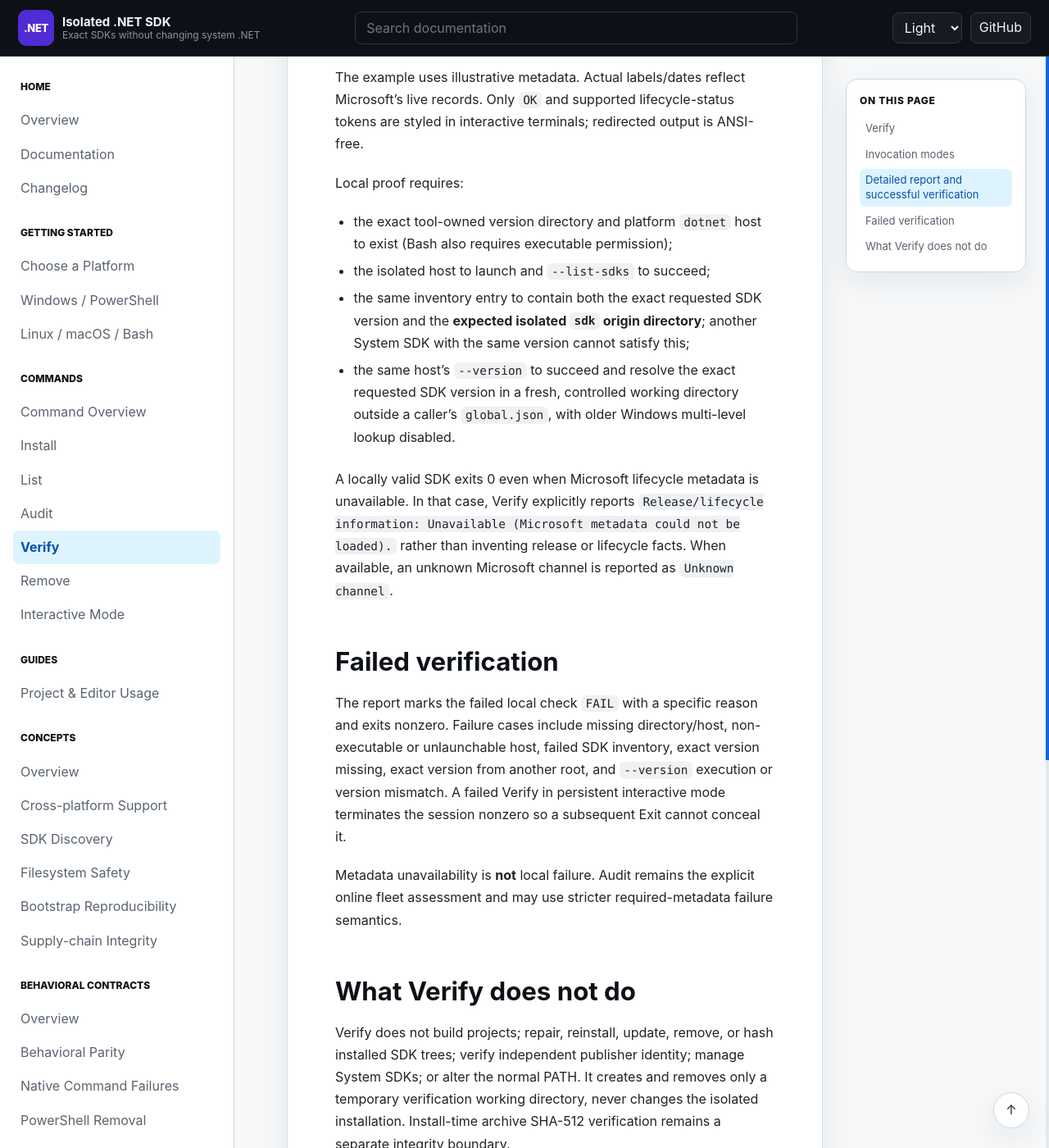
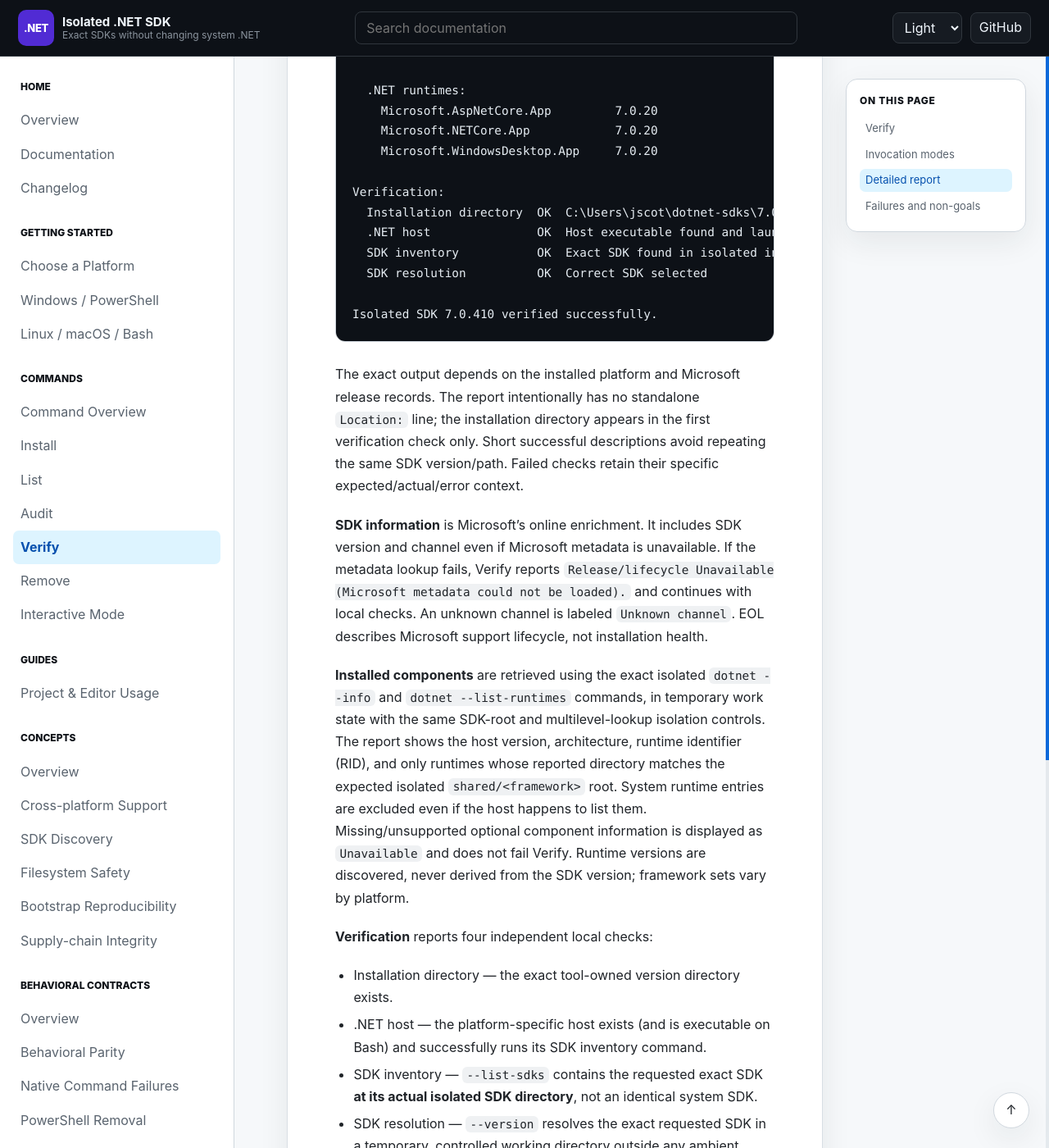
Before and after one commit to infoconex/isolated-dotnet-sdk, a Jekyll site: the page built from docs/commands/verify.md, in a window 1280 px wide and 1400 px high, scrolled down 1413 px. Shown: the whole window at 82% size. Built offline with Jekyll 4.4.1, drawn with Linux system fonts in a browser that asks for light colours; our own code applies the rules of GitHub Pages for plain Markdown files; some of the changed text lies outside the part shown.

Commit message:
docs: describe Verify's vertical report and optional local component diagnostics

````diff
--- a/docs/commands/verify.md
+++ b/docs/commands/verify.md
@@ -1,54 +1,68 @@
 # Verify
 
-Verify is the read-only, detailed single-SDK report for one exact SDK already installed under the isolated SDK root. The local validation outcome is authoritative; online Microsoft lifecycle/servicing metadata is best-effort enrichment.
+Verify is a read-only, detailed single-SDK report for an exact version already installed under the isolated SDK root. **Local proof determines success or failure**; online Microsoft lifecycle/servicing information and installed-component diagnostics are optional enrichment.
 
-For exact direct-command syntax, see [Windows / PowerShell](../getting-started/windows-powershell.md#verify-an-isolated-sdk) or [Linux and macOS / Bash](../getting-started/linux-macos-bash.md#verify-an-isolated-sdk).
+For direct-command syntax, see [Windows / PowerShell](../getting-started/windows-powershell.md#verify-an-isolated-sdk) or [Linux and macOS / Bash](../getting-started/linux-macos-bash.md#verify-an-isolated-sdk).
 
 ## Invocation modes
 
-Verify is available as a one-shot exact-version command or through `V. Verify an isolated SDK` on the persistent Main menu. The interactive picker lists isolated versions newest to oldest; System SDKs are never targets. Both modes call the same local proof and reporting logic. Terminal-backed interactive results remain visible until Enter acknowledges them and then return to the Verify list. Captured and redirected sessions do not wait for acknowledgement.
+Verify is available as a one-shot exact-version command or through `V. Verify an isolated SDK` on the persistent Main menu. The interactive picker lists isolated versions newest to oldest; System SDKs are never targets. Both modes share the same validation and report. Interactive terminal results remain visible until Enter acknowledges them and return to the Verify list. Captured/redirected execution does not pause.
 
-## Detailed report and successful verification
+## Detailed report
 
-Verify presents the same structured release type, prerelease/lifecycle state, servicing/update indication, exact SDK release date (`Release:`), future authoritative Go Live date, and end-of-support date (`EOS:`) as Audit. It uses Audit's classification rules and lifecycle styling, not a separately inferred status.
+Verify presents labeled information for one SDK rather than Audit's compact multi-SDK row. It uses Audit's exact classification logic, colors, and release facts (including prerelease labels, Go Live, EOL, release date, EOS date, and available updates). Dates and update fields appear only when available.
 
-A report also includes the isolated location and individual local results:
+Example for a real-style Windows installation of SDK 7.0.410 (the local component values reflect the owner's sample; Microsoft metadata is subject to availability):
 
 ```text
 Verify isolated .NET SDK
 
-  10.0.100  LTS  Active  Release: 2025-11-11  EOS: 2028-11-14  Update -> 10.0.401
+SDK information:
+  SDK version         7.0.410
+  .NET channel        7.0
+  Support type        STS
+  Status              EOL
+  SDK release date    2024-05-28
+  Channel EOS date    2024-05-14
 
-Location: <isolated version directory>
+Installed components:
+  Host version        7.0.20
+  Architecture        x64
+  Runtime identifier  win10-x64
+
+  .NET runtimes:
+    Microsoft.AspNetCore.App         7.0.20
+    Microsoft.NETCore.App            7.0.20
+    Microsoft.WindowsDesktop.App     7.0.20
 
 Verification:
-  Installation directory  OK  <isolated version directory>
-  .NET host               OK  <isolated dotnet host>
-  SDK inventory           OK  10.0.100 from <isolated version directory>/sdk
-  SDK resolution          OK  10.0.100
+  Installation directory  OK  C:\Users\jscot\dotnet-sdks\7.0.410
+  .NET host               OK  Host executable found and launched
+  SDK inventory           OK  Exact SDK found in isolated installation
+  SDK resolution          OK  Correct SDK selected
 
-Isolated SDK 10.0.100 verified successfully.
+Isolated SDK 7.0.410 verified successfully.
 ```
 
-The example uses illustrative metadata. Actual labels/dates reflect Microsoft's live records. Only `OK` and supported lifecycle-status tokens are styled in interactive terminals; redirected output is ANSI-free.
+The exact output depends on the installed platform and Microsoft release records. The report intentionally has no standalone `Location:` line; the installation directory appears in the first verification check only. Short successful descriptions avoid repeating the same SDK version/path. Failed checks retain their specific expected/actual/error context.
 
-Local proof requires:
+**SDK information** is Microsoft's online enrichment. It includes SDK version and channel even if Microsoft metadata is unavailable. If the metadata lookup fails, Verify reports `Release/lifecycle   Unavailable (Microsoft metadata could not be loaded).` and continues with local checks. An unknown channel is labeled `Unknown channel`. EOL describes Microsoft support lifecycle, not installation health.
 
-- the exact tool-owned version directory and platform `dotnet` host to exist (Bash also requires executable permission);
-- the isolated host to launch and `--list-sdks` to succeed;
-- the same inventory entry to contain both the exact requested SDK version and the **expected isolated `sdk` origin directory**; another System SDK with the same version cannot satisfy this;
-- the same host's `--version` to succeed and resolve the exact requested SDK version in a fresh, controlled working directory outside a caller's `global.json`, with older Windows multi-level lookup disabled.
+**Installed components** are retrieved using the exact isolated `dotnet --info` and `dotnet --list-runtimes` commands, in temporary work state with the same SDK-root and multilevel-lookup isolation controls. The report shows the host version, architecture, runtime identifier (RID), and only runtimes whose reported directory matches the expected isolated `shared/<framework>` root. System runtime entries are excluded even if the host happens to list them. Missing/unsupported optional component information is displayed as `Unavailable` and does not fail Verify. Runtime versions are discovered, never derived from the SDK version; framework sets vary by platform.
 
-A locally valid SDK exits 0 even when Microsoft lifecycle metadata is unavailable. In that case, Verify explicitly reports `Release/lifecycle information: Unavailable (Microsoft metadata could not be loaded).` rather than inventing release or lifecycle facts. When available, an unknown Microsoft channel is reported as `Unknown channel`.
+**Verification** reports four independent local checks:
 
-## Failed verification
+- Installation directory — the exact tool-owned version directory exists.
+- .NET host — the platform-specific host exists (and is executable on Bash) and successfully runs its SDK inventory command.
+- SDK inventory — `--list-sdks` contains the requested exact SDK **at its actual isolated SDK directory**, not an identical system SDK.
+- SDK resolution — `--version` resolves the exact requested SDK in a temporary, controlled working directory outside any ambient `global.json`, with old Windows multilevel fallback disabled.
 
-The report marks the failed local check `FAIL` with a specific reason and exits nonzero. Failure cases include missing directory/host, non-executable or unlaunchable host, failed SDK inventory, exact version missing, exact version from another root, and `--version` execution or version mismatch. A failed Verify in persistent interactive mode terminates the session nonzero so a subsequent Exit cannot conceal it.
+Only `OK` and applicable lifecycle-status tokens are styled in interactive terminals; redirected/captured output is ANSI-free.
 
-Metadata unavailability is **not** local failure. Audit remains the explicit online fleet assessment and may use stricter required-metadata failure semantics.
+## Failures and non-goals
 
-## What Verify does not do
+A failed local check is shown as `FAIL` with a precise reason and exits nonzero. Failed Verify in persistent interactive mode terminates the session nonzero so a later Exit cannot conceal the problem. Microsoft metadata and optional diagnostic failure never turn successful local verification into failure.
 
-Verify does not build projects; repair, reinstall, update, remove, or hash installed SDK trees; verify independent publisher identity; manage System SDKs; or alter the normal PATH. It creates and removes only a temporary verification working directory, never changes the isolated installation. Install-time archive SHA-512 verification remains a separate integrity boundary.
+Verify does not compile applications, repair/reinstall/update/remove SDKs, calculate installation sizes, hash extracted SDK trees, authenticate independent publishers, scan for CVEs, manage System SDKs, change PATH, or alter SDK content. The SHA-512 verification of the Microsoft archive occurs at install time and is a separate integrity boundary.
 
 See [Interactive mode](interactive.md), [Native-command failure boundaries](../contracts/native-command-failures.md), and [Supply-chain integrity](../concepts/supply-chain-integrity.md).
````
